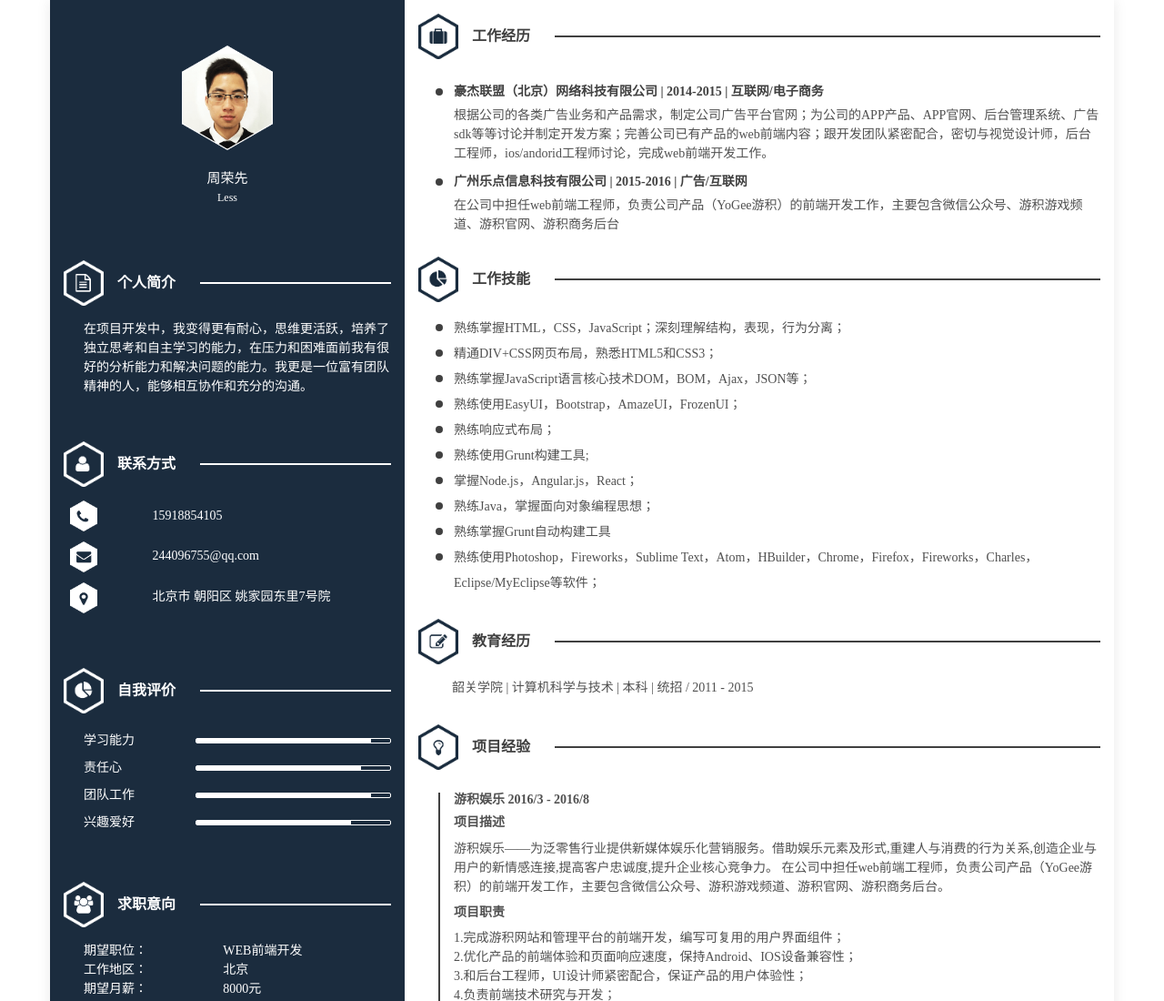
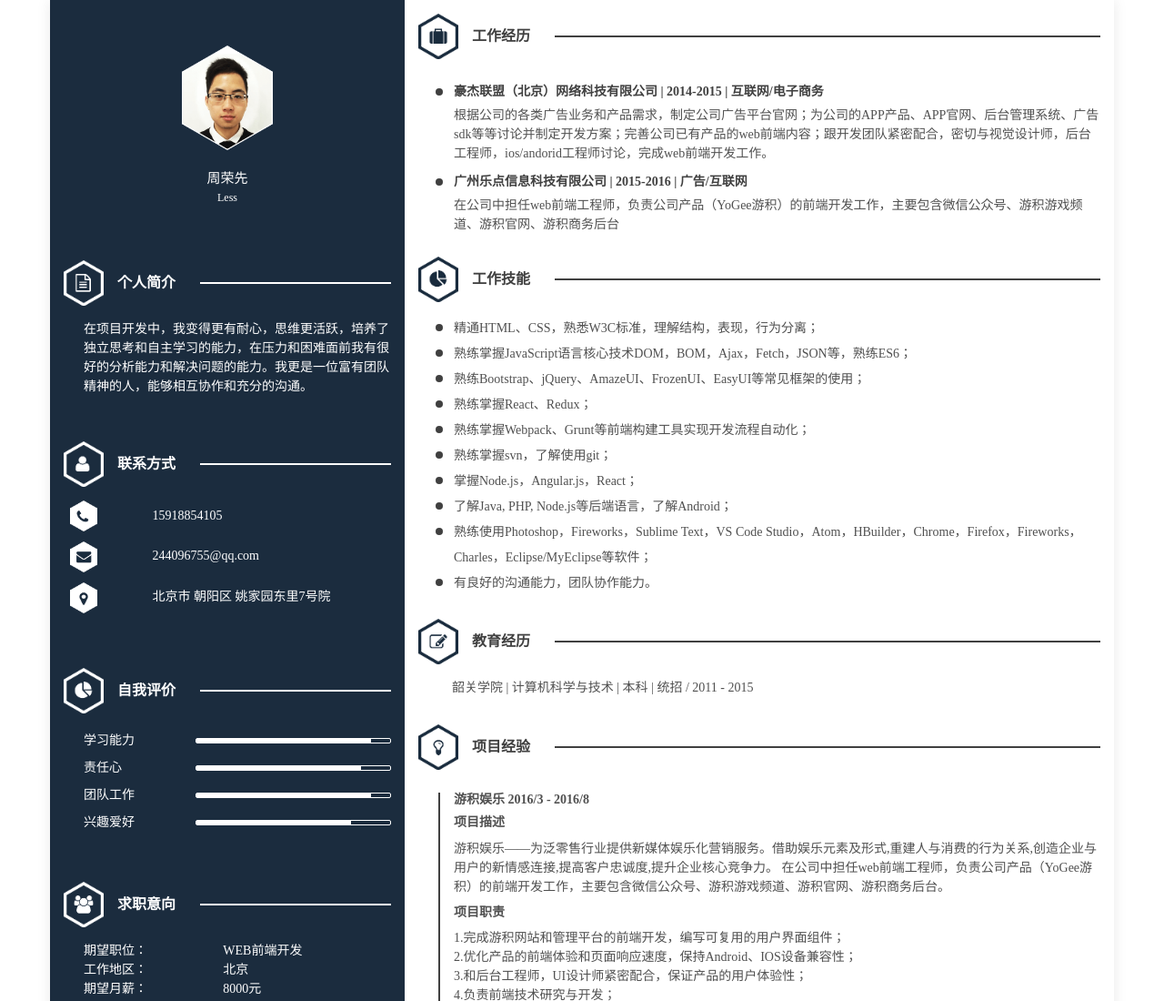
Before and after one commit to DarkPage/darkpage.github.io, a website: page index.html in a window 1280 px wide. Shown: the top 1100 px of the page at 91% size. Drawn offline with Linux system fonts and the light colour scheme.

Commit message:
Update index.html

```diff
--- a/index.html
+++ b/index.html
@@ -100,16 +100,16 @@
               <div class="col-md-12 top t2">工作技能</div>
               <div class="col-md-12 skills">
                 <ul>
-                  <li>熟练掌握HTML，CSS，JavaScript；深刻理解结构，表现，行为分离；</li>
-                  <li>精通DIV+CSS网页布局，熟悉HTML5和CSS3；</li>
-                  <li>熟练掌握JavaScript语言核心技术DOM，BOM，Ajax，JSON等； </li>
-                  <li>熟练使用EasyUI，Bootstrap，AmazeUI，FrozenUI； </li>
-                  <li>熟练响应式布局；  </li>
-                  <li>熟练使用Grunt构建工具;</li>
-                  <li>掌握Node.js，Angular.js，React； </li>
-                  <li>熟练Java，掌握面向对象编程思想； </li>
-                  <li>熟练掌握Grunt自动构建工具</li>
-                  <li>熟练使用Photoshop，Fireworks，Sublime Text，Atom，HBuilder，Chrome，Firefox，Fireworks，Charles，Eclipse/MyEclipse等软件； </li>
+                  <li>精通HTML、CSS，熟悉W3C标准，理解结构，表现，行为分离；</li>
+                  <li>熟练掌握JavaScript语言核心技术DOM，BOM，Ajax，Fetch，JSON等，熟练ES6；</li>
+                  <li>熟练Bootstrap、jQuery、AmazeUI、FrozenUI、EasyUI等常见框架的使用；</li>
+                  <li>熟练掌握React、Redux；</li>
+                  <li>熟练掌握Webpack、Grunt等前端构建工具实现开发流程自动化；</li>
+                  <li>熟练掌握svn，了解使用git；</li>
+                  <li>掌握Node.js，Angular.js，React；</li>
+                  <li>了解Java, PHP, Node.js等后端语言，了解Android；</li>
+                  <li>熟练使用Photoshop，Fireworks，Sublime Text，VS Code Studio，Atom，HBuilder，Chrome，Firefox，Fireworks，Charles，Eclipse/MyEclipse等软件；</li>
+                  <li>有良好的沟通能力，团队协作能力。</li>
                 </ul>
               </div>
               <div class="col-md-12 top t3">教育经历</div>
```
